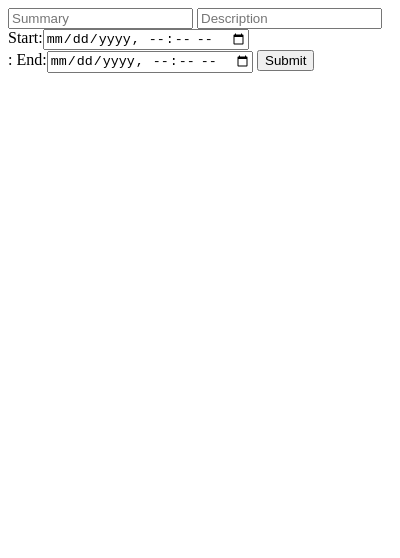
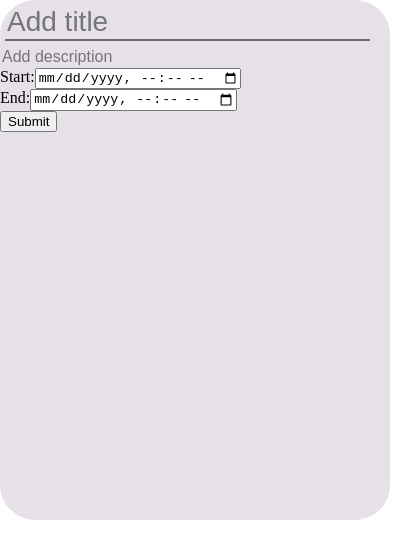
Before and after one commit to GabrielGuirguis/Secretary-HTML-CSS-JS-, a browser extension: page popup.html in a window 400 px wide. Drawn offline with Linux system fonts and the light colour scheme.

Commit message:
Working on basic styling

```diff
--- a/client_secret_875863091247-9aci3mdcia91jtfucq4tfcag4765ar1u.apps.googleusercontent.com.json
+++ /dev/null
@@ -1 +0,0 @@
-{"installed":{"client_id":"875863091247-9aci3mdcia91jtfucq4tfcag4765ar1u.apps.googleusercontent.com","project_id":"secretary-444121","auth_uri":"https://accounts.google.com/o/oauth2/auth","token_uri":"https://oauth2.googleapis.com/token","auth_provider_x509_cert_url":"https://www.googleapis.com/oauth2/v1/certs"}}
--- a/popup.html
+++ b/popup.html
@@ -4,15 +4,18 @@
     <meta charset="UTF-8">
     <meta name="viewport" content="width=device-width, initial-scale=1.0">
     <title>Document</title>
+    <link rel="stylesheet" type="text/css" href="styles.css">
 </head>
 <body>
-    <form id="eventForm">
-        <input placeholder="Summary" id="summary">
-        <input placeholder="Description" id="description">
-        <div>Start:<input type="datetime-local" id="start"></div>:
-        <span>End:<input type="datetime-local" id="end"></span>
-        <input type="submit">
-    </form>
+    <div class="popup">
+        <form id="eventForm">
+            <input placeholder="Add title" id="summary">
+            <input placeholder="Add description" id="description">
+            <div>Start:<input type="datetime-local" id="start"></div>
+            <div>End:<input type="datetime-local" id="end"></div>
+            <input type="submit">
+        </form>
+    </div>
     <script src="popup.js"></script>
 </body>
 </html>
--- /dev/null
+++ b/styles.css
@@ -0,0 +1,45 @@
+html, body {
+    margin: 0;
+    padding: 0;
+    background: none;
+}
+
+.popup {
+    display: flex;
+    border-radius: 35px;
+    background-color: #E6E0E9;
+    height: 520px;
+    width: 390px;
+}
+
+
+
+#summary {
+    border: none;
+    border-bottom: 2px solid #706C76; /* default thin bottom border */
+    outline: none;
+    background:none;
+    font-size: 28px;
+    margin:5px;
+
+    transition: border-color 0.1s, border-bottom-width 0.1s;
+  }
+
+#description:focus, #summary:focus {
+    border-bottom: 3px solid #007BFF;
+}
+
+#description {
+    border: none;
+    height: 20px;
+    outline: none;
+    background: none;
+    font-size: 16px;
+    border-radius: 3px;
+
+    transition: background-color 0.1s, border-color 0.1s, border-bottom-width 0.1s;
+}
+
+#description:hover {
+    background-color: #d5cee2;
+}
```
